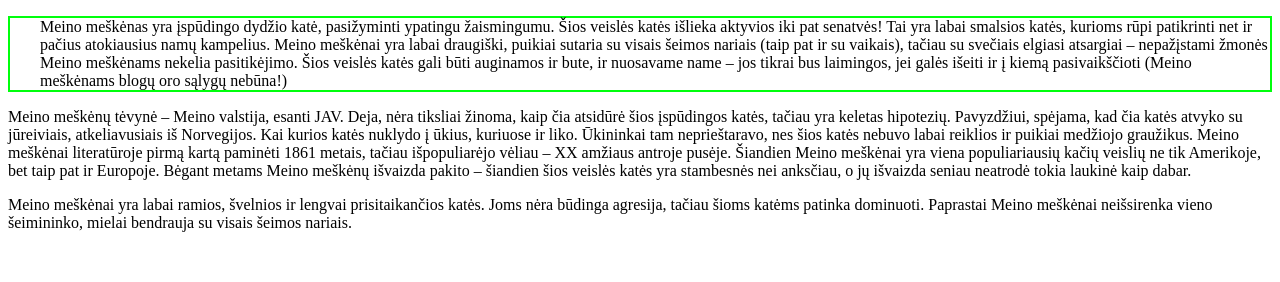
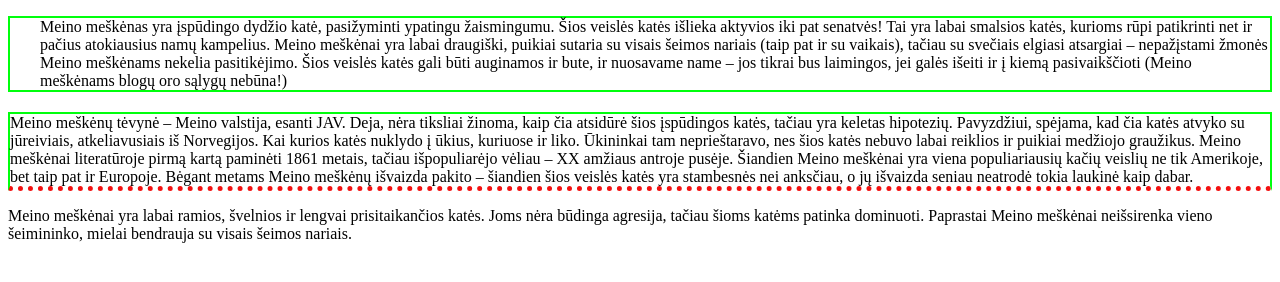
Before and after one commit to ErikaAkromaite/css05.17, a plain HTML site: page index.html in a window 1280 px wide. Drawn offline with Linux system fonts and the light colour scheme.

Commit message:
raudona apacia

```diff
--- a/style.css
+++ b/style.css
@@ -2,3 +2,10 @@
     padding-left: 30px;
     border: 2px solid rgb(0, 255, 13);
 }
+.antra-pastraipa {
+    margin-top: 20px;
+    margin-bottom: 0px;
+    border: 2px solid rgb(0, 255, 13);
+    border-bottom: 5px dotted rgb(243, 17, 17);
+
+}
```
